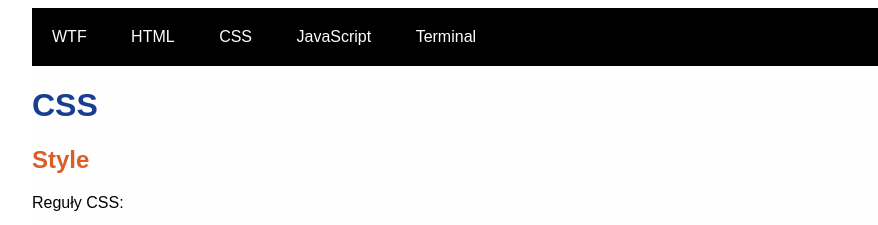
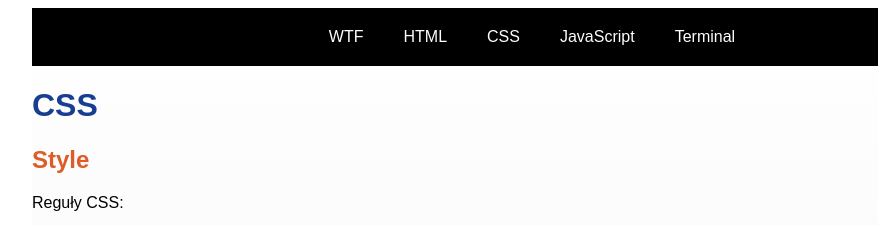
Before and after one commit to martynakurylowicz/homepage, a plain HTML site: page nauka-css.html in a window 1280 px wide. Shown: the top 225 px of the page, 108-986 px from the left. Drawn offline with Linux system fonts and the light colour scheme.

Commit message:
homework week 5

```diff
--- a/style.css
+++ b/style.css
@@ -31,6 +31,9 @@
 .navigation {
   color: #ffffff;
   background: #000000;
+  display: flex;
+  flex-wrap: wrap;
+  justify-content: center;
 }
 
 .navigation__menu {
@@ -50,7 +53,8 @@
 }
 
 .page-background {
-  background: #fefefe;
+  background-color: #e0dfdc;
+  background-image: linear-gradient(0deg, #e0dfdc 0%, #ffffff 100%);
   max-width: 1000px;
   margin: auto;
   font-family: Arial, Helvetica, sans-serif;
```
Also changed, not shown: main.js (+7 -0 lines).
